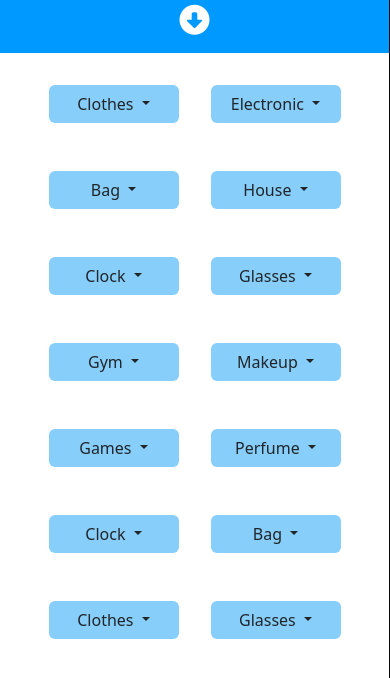
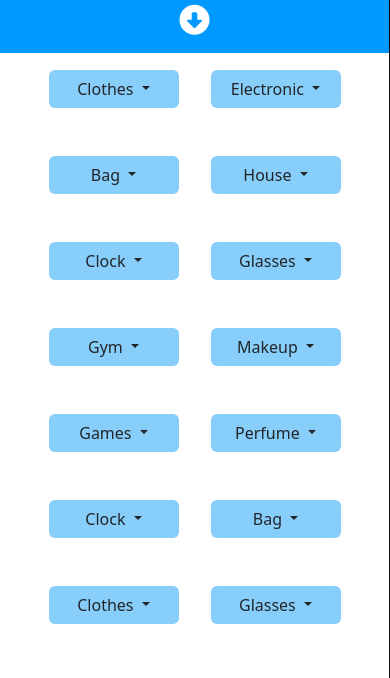
Before and after one commit to Mohamed-Abdulsalam/E-commerce_offcanvas, a plain HTML site: page index.html in a window 390 px wide. Both pictures are taken after a click on the button "Shopping". Shown: the part 54-732 px from the top of the page. Drawn offline with Linux system fonts and the light colour scheme.

Commit message:
Upload The Design

```diff
--- a/css/style.css
+++ b/css/style.css
@@ -83,6 +83,9 @@ body {
 /*End Offcanvas*/
 /*Start Media query*/
 @media (max-width: 768px) {
+  .offcanvas-box {
+  margin: -15px auto;
+}
   .img-end {
     display: none;
   }
```
